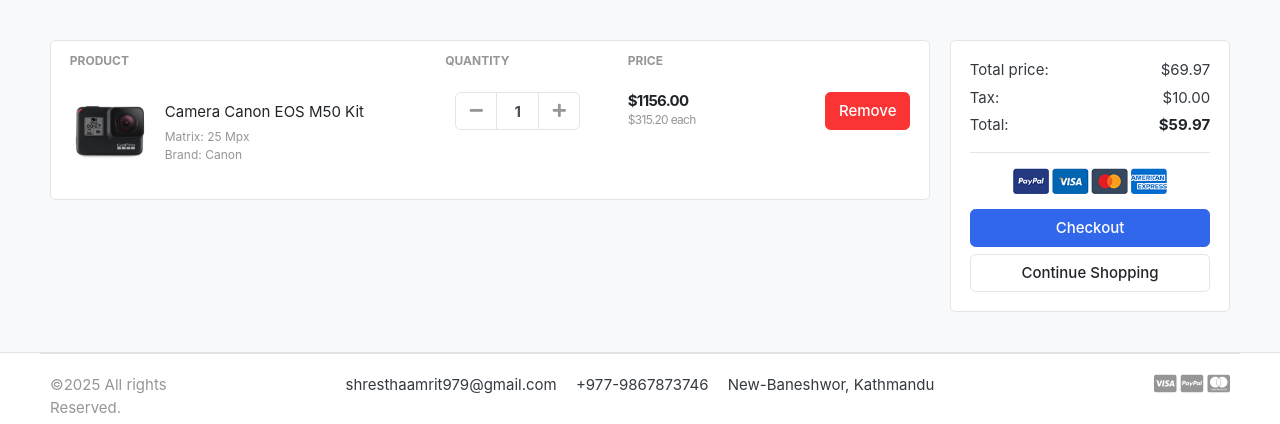
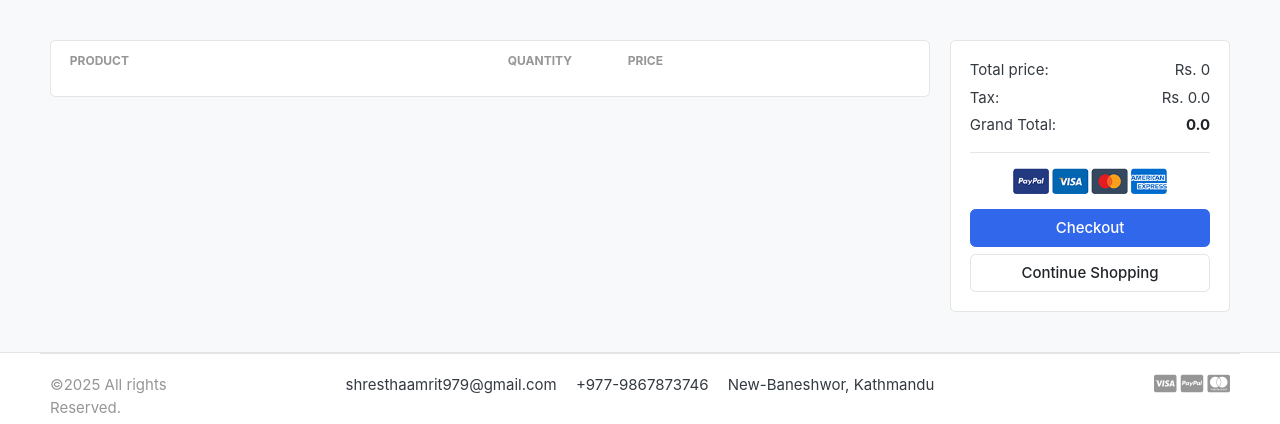
Before and after one commit to amritshrestha48/REET_MENS_ACCESSORIES, a Django app: page /cart/ in a window 1280 px wide. Shown: the part 118-542 px from the top of the page. Run offline with Django 5.2, Linux system fonts and the light colour scheme; data comes from the database, SQL or seed files in the repository; both versions use the stored data as it was after the commit; lists and menus that the app fills with data are empty; some libraries are stand-ins or nearby versions; some web fonts are replaced.

Commit message:
work on feature of cart

```diff
--- a/carts/urls.py
+++ b/carts/urls.py
@@ -5,5 +5,7 @@ from . import views
 urlpatterns = [
     path('', views.cart, name='cart'),
     path('add_cart/<int:product_id>/', views.add_cart, name='add_cart'),
+    path('remove_cart/<int:product_id>/', views.remove_cart, name='remove_cart'),
+     path('remove_cart_item/<int:product_id>/', views.remove_cart_item, name='remove_cart_item'),
 
 ]
--- a/carts/views.py
+++ b/carts/views.py
@@ -1,9 +1,10 @@
-from django.shortcuts import render, redirect
+from django.shortcuts import render, redirect, get_object_or_404
 from store.models import Product
 from .models import Cart, CartItem
+from django.http import HttpResponse
+from django.core.exceptions import ObjectDoesNotExist
 
 # Create your views here.
-
 def _cart_id(request):
     cart = request.session.session_key
     if not cart:
@@ -13,7 +14,7 @@ def _cart_id(request):
 def add_cart(request,product_id):
     product = Product.objects.get(id=product_id)
     try:
-        cart = Cart.objects.get(cart_id=(request))
+        cart = Cart.objects.get(cart_id=_cart_id(request))
     except Cart.DoesNotExist:
         cart = Cart.objects.create(
             cart_id = _cart_id(request)
@@ -33,5 +34,45 @@ def add_cart(request,product_id):
         cart_item.save()
     return redirect('cart')
 
-def cart(request):
-    return render(request, 'store/cart.html' )
+def remove_cart(request, product_id):
+    cart = Cart.objects.get(cart_id=_cart_id(request))
+    product = get_object_or_404(Product, id=product_id)
+    cart_item = CartItem.objects.get(product=product, cart=cart)
+    if cart_item.quantity > 1:
+        cart_item.quantity -= 1
+        cart_item.save()
+    else:
+        cart_item.delete()
+    return redirect('cart')
+
+
+def remove_cart_item(request, product_id):
+    cart = Cart.objects.get(cart_id=_cart_id(request))
+    product = get_object_or_404(Product, id=product_id)
+    cart_item = CartItem.objects.get(product=product, cart=cart)
+    cart_item.delete()
+    return redirect('cart')
+
+
+
+def cart(request, total=0, quantity=0, cart_items=None):
+    try:
+        cart = Cart.objects.filter(cart_id=_cart_id(request)).first()
+        cart_items = CartItem.objects.filter(cart=cart, is_active=True)
+        for cart_item in cart_items:
+            total += (cart_item.product.price * cart_item.quantity)
+            quantity += cart_item.quantity
+        tax = (13 * total)/100
+        grand_total = total + tax
+
+    except ObjectDoesNotExist:
+        pass #just ignore
+
+    context = {
+        'total': total,
+        'quantity': quantity,
+        'cart_items': cart_items,
+        'grand_total': grand_total,
+        'tax': tax,
+    }
+    return render(request, 'store/cart.html', context)
--- a/templates/store/cart.html
+++ b/templates/store/cart.html
@@ -21,13 +21,15 @@
 </tr>
 </thead>
 <tbody>
+
+{% for cart_item in cart_items %}
 <tr>
 	<td>
 		<figure class="itemside align-items-center">
-			<div class="aside"><img src="{% static './images/items/11.jpg' %}" class="img-sm"></div>
+			<div class="aside"><img src="{{ cart_item.product.images.url }}" class="img-sm"></div>
 			<figcaption class="info">
-				<a href="#" class="title text-dark">Camera Canon EOS M50 Kit</a>
-				<p class="text-muted small">Matrix: 25 Mpx <br> Brand: Canon</p>
+				<a href="#" class="title text-dark">{{ cart_item.product.product_name}}</a>
+				<p class="text-muted small">Color: 25 Mpx <br> Size: Canon</p>
 			</figcaption>
 		</figure>
 	</td>
@@ -36,25 +38,26 @@
 					<div class="col">
 						<div class="input-group input-spinner">
 							<div class="input-group-prepend">
-							<button class="btn btn-light" type="button" id="button-plus"> <i class="fa fa-minus"></i> </button>
+							<a href="{% url 'remove_cart' cart_item.product.id %}" class="btn btn-light" type="button" id="button-plus"> <i class="fa fa-minus"></i> </a>
 							</div>
-							<input type="text" class="form-control"  value="1">
+							<input type="text" class="form-control"  value="{{ cart_item.quantity}}">
 							<div class="input-group-append">
-							<button class="btn btn-light" type="button" id="button-minus"> <i class="fa fa-plus"></i> </button>
+							<a href="{% url 'add_cart' cart_item.product.id %}" class="btn btn-light" type="button" id="button-minus"> <i class="fa fa-plus"></i> </a>
 							</div>
 						</div> <!-- input-group.// -->
 					</div> <!-- col.// -->
 	</td>
 	<td>
 		<div class="price-wrap">
-			<var class="price">$1156.00</var>
-			<small class="text-muted"> $315.20 each </small>
+			<var class="price">Rs. {{cart_item.sub_total }}</var>
+			<small class="text-muted"> Rs. {{ cart_item.product.price }} each</small>
 		</div> <!-- price-wrap .// -->
 	</td>
 	<td class="text-right">
-	<a href="" class="btn btn-danger"> Remove</a>
+	<a href="{%url 'remove_cart_item' cart_item.product.id %}" class="btn btn-danger"> Remove</a>
 	</td>
 </tr>
+{% endfor %}
 </tbody>
 </table>
 </div> <!-- card.// -->
@@ -66,15 +69,15 @@
 		<div class="card-body">
 			<dl class="dlist-align">
 			  <dt>Total price:</dt>
-			  <dd class="text-right">$69.97</dd>
+			  <dd class="text-right">Rs. {{total}}</dd>
 			</dl>
 			<dl class="dlist-align">
 			  <dt>Tax:</dt>
-			  <dd class="text-right"> $10.00</dd>
+			  <dd class="text-right">Rs. {{tax}} </dd>
 			</dl>
 			<dl class="dlist-align">
-			  <dt>Total:</dt>
-			  <dd class="text-right text-dark b"><strong>$59.97</strong></dd>
+			  <dt>Grand Total:</dt>
+			  <dd class="text-right text-dark b"><strong>{{grand_total}}</strong></dd>
 			</dl>
 			<hr>
 			<p class="text-center mb-3">
```
Also changed, not shown: carts/models.py (+6 -1 lines), carts/migrations/0002_alter_cart_cart_id.py (added), carts/migrations/0003_alter_cart_cart_id.py (added), carts/migrations/0004_alter_cart_cart_id.py (added), db.sqlite3.
